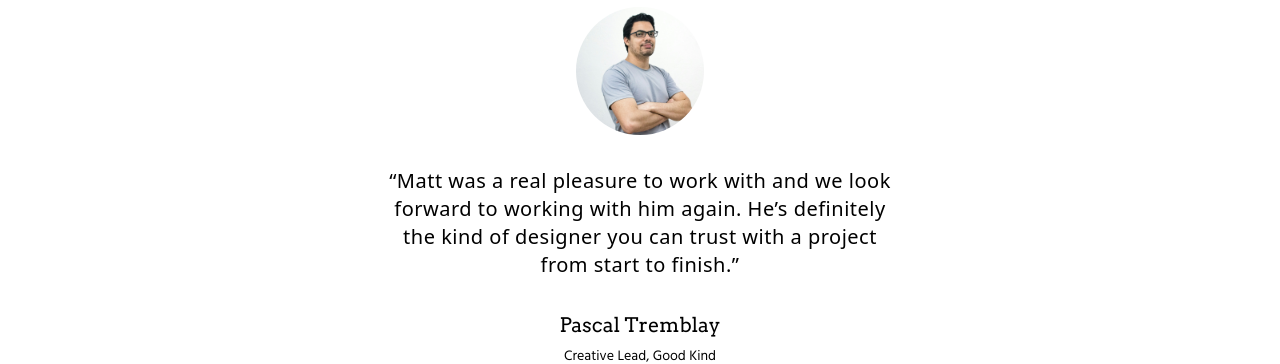
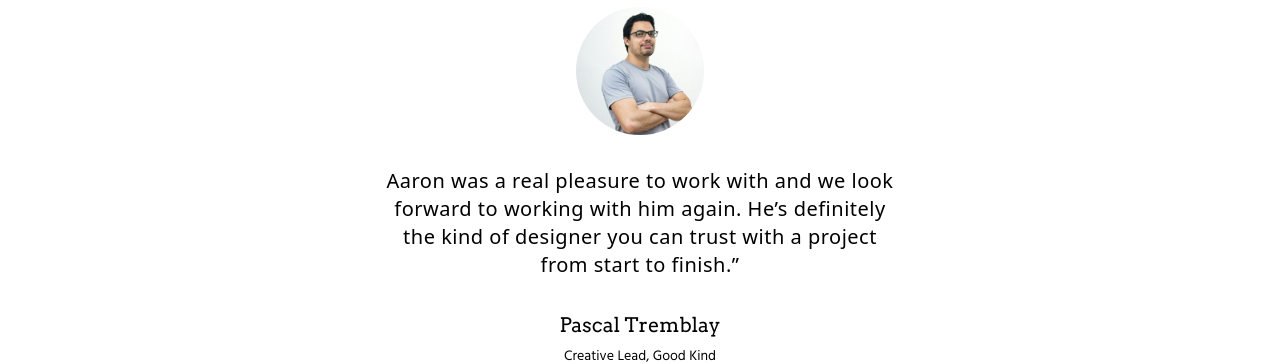
Before and after one commit to AaronHtun01/PersonalPortfolio, a React (Vite) app: page / in a window 1280 px wide. Shown: the part 4300-4664 px from the top of the page. Built offline with nearby package versions, Linux system fonts and the light colour scheme.

Commit message:
style: change name in testimonial

```diff
--- a/src/pages/Testimonial.jsx
+++ b/src/pages/Testimonial.jsx
@@ -6,7 +6,7 @@ const Testimonial = () => {
 
         <img className="h-32 w-32 object-cover rounded-full" src="./src/images/testimonial.jpg" alt="" />
 
-        <p className="leading-relaxed tracking-wide text-center max-w-lg sm:w-[700px] py-8 text-md sm:text-xl">“Matt was a real pleasure to work with and we look forward to working with him again. He’s definitely the kind of designer you can trust with a project from start to finish.”</p>
+        <p className="leading-relaxed tracking-wide text-center max-w-lg sm:w-[700px] py-8 text-md sm:text-xl">Aaron was a real pleasure to work with and we look forward to working with him again. He’s definitely the kind of designer you can trust with a project from start to finish.”</p>
 
         <h1 className="font-arvo text-lg sm:text-xl pb-2">Pascal Tremblay</h1>
         <h2 className="font-hind text-sm sm:text-md">Creative Lead, Good Kind</h2>
```
